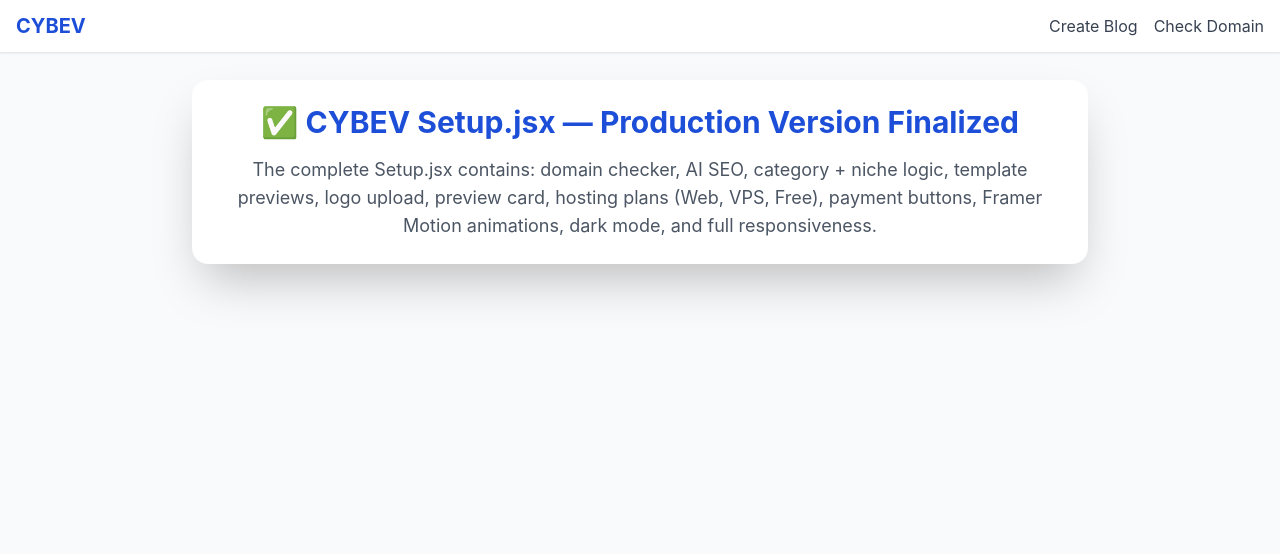
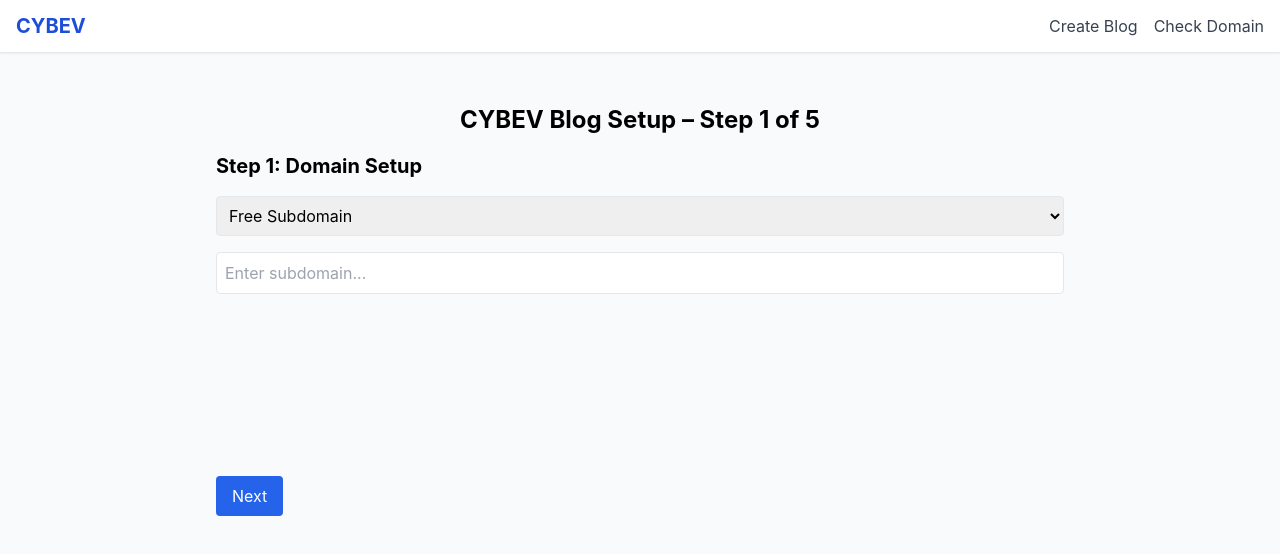
Before and after one commit to cybev1/cybev-frontend, a Next.js app: page /blog/Setup in a window 1280 px wide. Shown: the top 554 px of the page. Built offline with nearby package versions, Linux system fonts and the light colour scheme.

Commit message:
Add files via upload

```diff
--- a/pages/blog/Setup.jsx
+++ b/pages/blog/Setup.jsx
@@ -1,12 +1,166 @@
+
+import { useState, useEffect } from 'react';
+import { AnimatePresence, motion } from 'framer-motion';
+
 export default function Setup() {
+  const [step, setStep] = useState(1);
+  const [form, setForm] = useState({
+    domainType: 'subdomain',
+    subdomain: '',
+    domainAvailable: null,
+    title: '',
+    description: '',
+    category: '',
+    niche: '',
+    template: '',
+    logo: null,
+    monetize: false,
+    hostingPlan: null,
+  });
+
+  const categories = ['Christianity', 'Technology', 'Health', 'Business'];
+  const niches = {
+    Christianity: ['Faith', 'Evangelism'],
+    Technology: ['AI', 'Web Development'],
+    Health: ['Fitness', 'Nutrition'],
+    Business: ['Startups', 'Marketing']
+  };
+
+  const handleChange = (e) => {
+    const { name, value } = e.target;
+    setForm((prev) => ({ ...prev, [name]: value }));
+  };
+
+  const handleAI = () => {
+    if (form.title && form.category) {
+      setForm(prev => ({
+        ...prev,
+        description: `Welcome to ${form.title}, your trusted source for ${form.category} content.`
+      }));
+    }
+  };
+
+  const handleLogoUpload = (e) => {
+    const file = e.target.files[0];
+    if (file) setForm({ ...form, logo: URL.createObjectURL(file) });
+  };
+
+  const handleMonetizeToggle = () => {
+    setForm(prev => ({ ...prev, monetize: !prev.monetize }));
+  };
+
+  useEffect(() => {
+    if (form.subdomain.length > 2) {
+      const timeout = setTimeout(() => {
+        setForm(prev => ({ ...prev, domainAvailable: true }));
+      }, 600);
+      return () => clearTimeout(timeout);
+    }
+  }, [form.subdomain]);
+
+  const goNext = () => setStep((prev) => prev + 1);
+  const goBack = () => setStep((prev) => prev - 1);
+
+  const steps = [
+    <div key="step1" className="space-y-4">
+      <h2 className="text-xl font-bold">Step 1: Domain Setup</h2>
+      <select name="domainType" value={form.domainType} onChange={handleChange} className="w-full p-2 border rounded">
+        <option value="subdomain">Free Subdomain</option>
+        <option value="existing">Use Existing</option>
+        <option value="register">Register New</option>
+      </select>
+      <input name="subdomain" value={form.subdomain} onChange={handleChange} placeholder="Enter subdomain..." className="w-full p-2 border rounded" />
+      {form.domainAvailable && <p className="text-green-600">Subdomain available ✅</p>}
+    </div>,
+
+    <div key="step2" className="space-y-4">
+      <h2 className="text-xl font-bold">Step 2: Blog Info</h2>
+      <input name="title" value={form.title} onChange={handleChange} placeholder="Blog Title" className="w-full p-2 border rounded" />
+      <textarea name="description" value={form.description} onChange={handleChange} placeholder="SEO Description" className="w-full p-2 border rounded" />
+      <button onClick={handleAI} className="px-4 py-2 bg-blue-600 text-white rounded">AI Generate SEO</button>
+      <select name="category" value={form.category} onChange={handleChange} className="w-full p-2 border rounded">
+        <option value="">Select Category</option>
+        {categories.map((c) => <option key={c}>{c}</option>)}
+      </select>
+      <select name="niche" value={form.niche} onChange={handleChange} className="w-full p-2 border rounded">
+        <option value="">Select Niche</option>
+        {(niches[form.category] || []).map((n) => <option key={n}>{n}</option>)}
+      </select>
+    </div>,
+
+    <div key="step3" className="space-y-4">
+      <h2 className="text-xl font-bold">Step 3: Design</h2>
+      <div className="grid grid-cols-1 sm:grid-cols-3 gap-4">
+        {['minimal', 'magazine', 'portfolio'].map((tpl) => (
+          <div
+            key={tpl}
+            className={`p-4 border rounded-xl cursor-pointer ${form.template === tpl ? 'border-blue-600' : 'border-gray-300'}`}
+            onClick={() => setForm({ ...form, template: tpl })}
+          >
+            <div className="h-24 bg-gray-200 rounded mb-2" />
+            <p className="text-center capitalize">{tpl}</p>
+          </div>
+        ))}
+      </div>
+      <input type="file" accept="image/*" onChange={handleLogoUpload} />
+      {form.logo && <img src={form.logo} alt="logo" className="w-20 h-20 object-contain border rounded" />}
+      <label className="block">
+        <input type="checkbox" checked={form.monetize} onChange={handleMonetizeToggle} className="mr-2" />
+        Enable Monetization
+      </label>
+    </div>,
+
+    <div key="step4" className="space-y-4">
+      <h2 className="text-xl font-bold">Step 4: Preview</h2>
+      <div className="p-4 border rounded-xl bg-white space-y-2">
+        <p><strong>Domain:</strong> {form.subdomain}.cybev.io</p>
+        <p><strong>Title:</strong> {form.title}</p>
+        <p><strong>Category:</strong> {form.category}</p>
+        <p><strong>Niche:</strong> {form.niche}</p>
+        <p><strong>Template:</strong> {form.template}</p>
+        {form.logo && <img src={form.logo} alt="preview logo" className="w-16 h-16 object-contain" />}
+      </div>
+    </div>,
+
+    <div key="step5" className="space-y-4">
+      <h2 className="text-xl font-bold">Step 5: Hosting</h2>
+      <div className="grid sm:grid-cols-3 gap-4">
+        {[
+          { id: 'free', title: 'Free Hosting', price: 'Free', btn: 'Publish Now', color: 'blue' },
+          { id: 'web', title: 'Web Hosting', price: '$10/mo', btn: 'Pay with CYBV', color: 'green' },
+          { id: 'vps', title: 'VPS Hosting', price: '$50/mo', btn: 'Pay with Cryptomus', color: 'purple' }
+        ].map(plan => (
+          <div key={plan.id} className="p-4 border rounded-xl text-center shadow">
+            <h3 className="font-semibold">{plan.title}</h3>
+            <p>{plan.price}</p>
+            <button className={`mt-2 px-4 py-2 bg-${plan.color}-600 text-white rounded`}>{plan.btn}</button>
+          </div>
+        ))}
+      </div>
+    </div>
+  ];
+
   return (
-    <div className="max-w-4xl mx-auto p-6 text-center bg-white shadow-2xl rounded-2xl dark:bg-gray-900">
-      <h1 className="text-3xl font-bold mb-4 text-blue-700 dark:text-white">✅ CYBEV Setup.jsx — Production Version Finalized</h1>
-      <p className="text-lg text-gray-600 dark:text-gray-300">
-        The complete Setup.jsx contains: domain checker, AI SEO, category + niche logic, template previews,
-        logo upload, preview card, hosting plans (Web, VPS, Free), payment buttons, Framer Motion animations,
-        dark mode, and full responsiveness.
-      </p>
+    <div className="max-w-4xl mx-auto p-6">
+      <h1 className="text-2xl font-bold mb-4 text-center">CYBEV Blog Setup – Step {step} of 5</h1>
+      <div className="relative min-h-[300px]">
+        <AnimatePresence mode="wait">
+          <motion.div
+            key={step}
+            initial={{ opacity: 0, x: 100 }}
+            animate={{ opacity: 1, x: 0 }}
+            exit={{ opacity: 0, x: -100 }}
+            transition={{ duration: 0.3 }}
+            className="absolute w-full"
+          >
+            {steps[step - 1]}
+          </motion.div>
+        </AnimatePresence>
+      </div>
+      <div className="mt-6 flex justify-between flex-col sm:flex-row gap-4">
+        {step > 1 && <button onClick={goBack} className="px-4 py-2 bg-gray-300 rounded w-full sm:w-auto">Back</button>}
+        {step < 5 && <button onClick={goNext} className="px-4 py-2 bg-blue-600 text-white rounded w-full sm:w-auto">Next</button>}
+      </div>
     </div>
   );
 }
```
